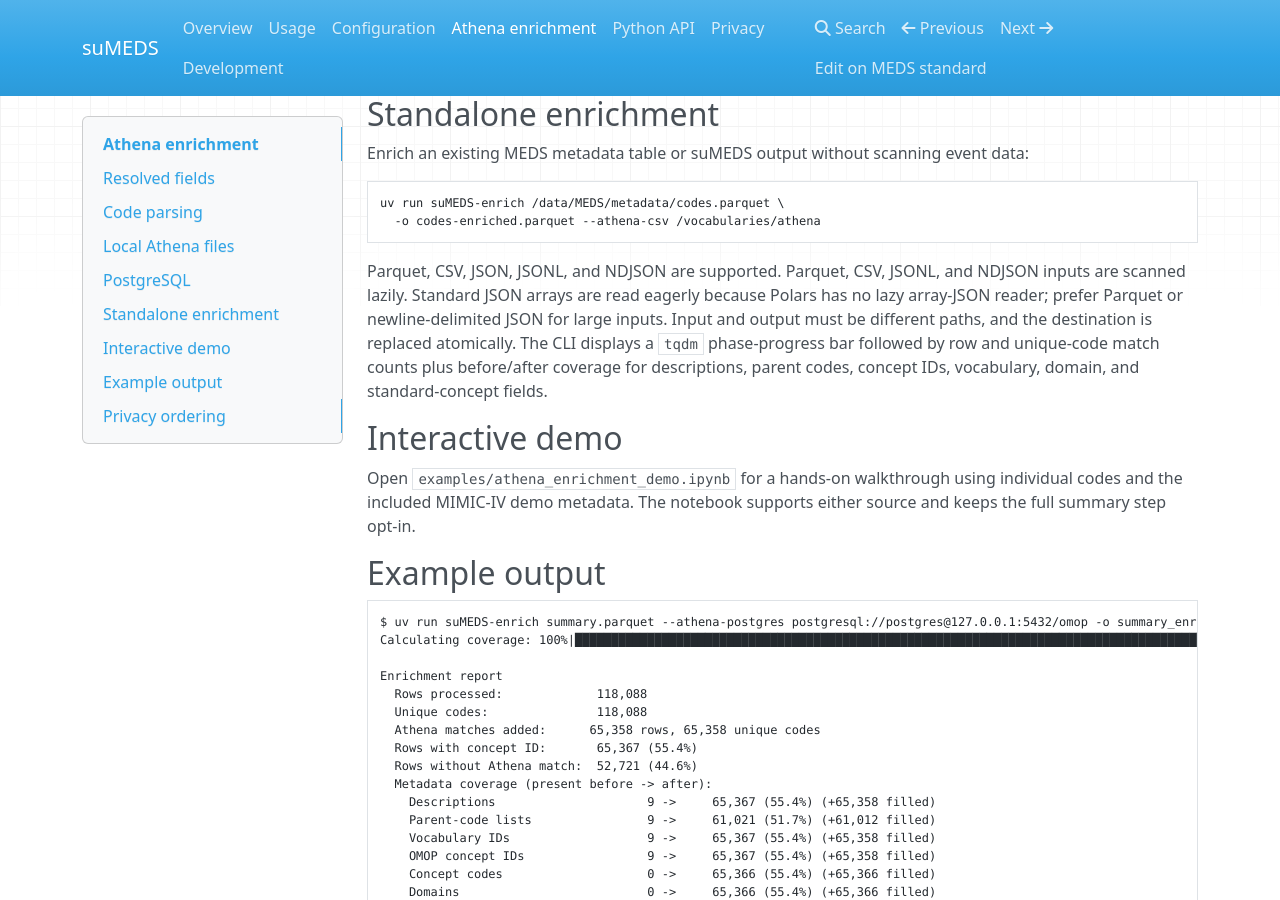
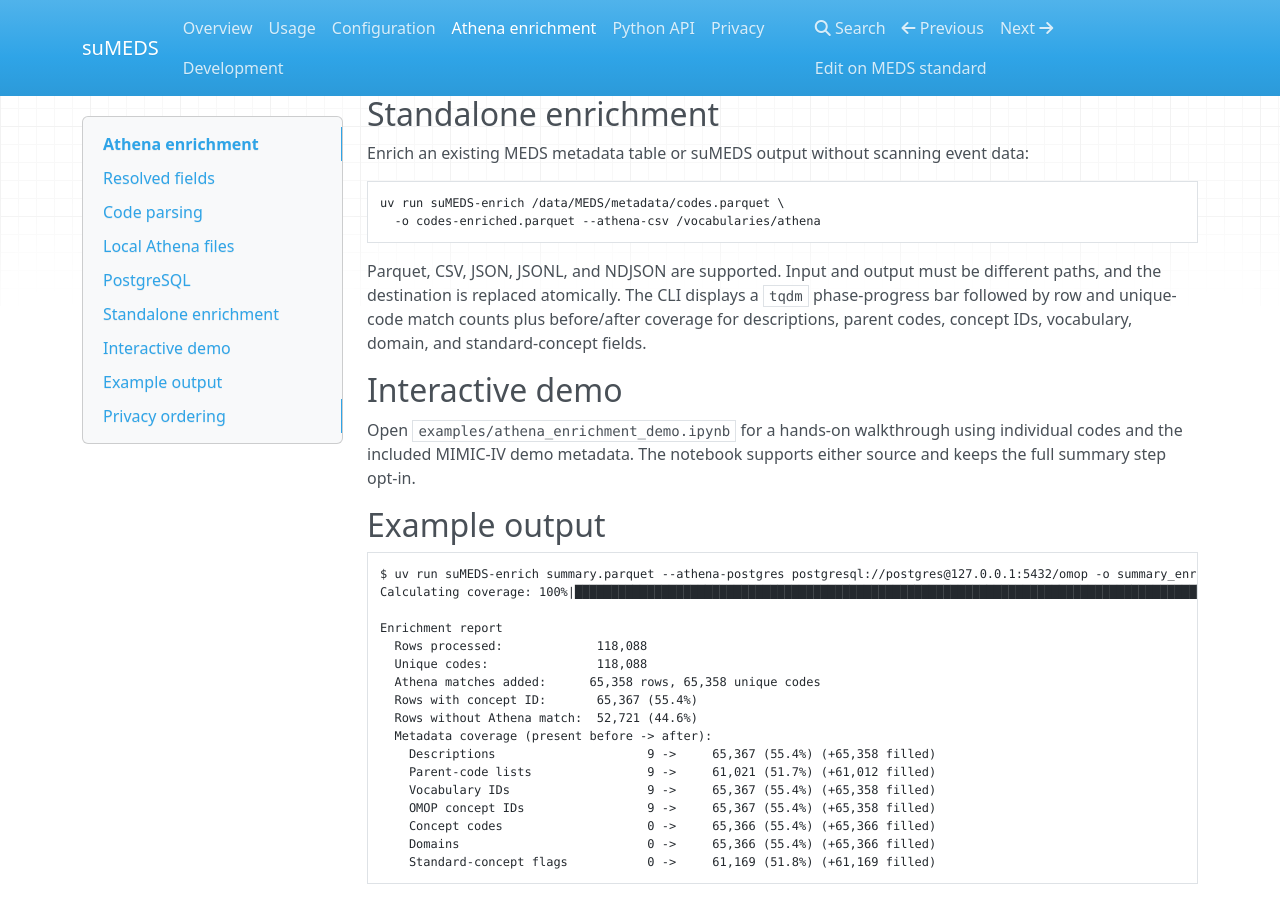
Before and after one commit to rvandewater/suMEDS, an MkDocs documentation site: the page built from docs/enrichment.md, in a window 1280 px wide and 900 px high, scrolled down 1539 px. Built offline with MkDocs 1.6.1, drawn with Linux system fonts in a browser that asks for light colours; nearby versions of some CDN libraries; some of the changed text lies outside the part shown.

Commit message:
enrichment doc

````diff
--- a/docs/enrichment.md
+++ b/docs/enrichment.md
@@ -80,11 +80,8 @@ uv run suMEDS-enrich /data/MEDS/metadata/codes.parquet \
   -o codes-enriched.parquet --athena-csv /vocabularies/athena
 ```
 
-Parquet, CSV, JSON, JSONL, and NDJSON are supported. Parquet, CSV, JSONL, and
-NDJSON inputs are scanned lazily. Standard JSON arrays are read eagerly because
-Polars has no lazy array-JSON reader; prefer Parquet or newline-delimited JSON
-for large inputs. Input and output must be different paths, and the destination
-is replaced atomically. The CLI displays
+Parquet, CSV, JSON, JSONL, and NDJSON are supported. Input and output must be
+different paths, and the destination is replaced atomically. The CLI displays
 a `tqdm` phase-progress bar followed by row and unique-code match counts plus
 before/after coverage for descriptions, parent codes, concept IDs, vocabulary,
 domain, and standard-concept fields.
````
Also changed, not shown: other parts of docs/enrichment.md (+1 -1 lines).
